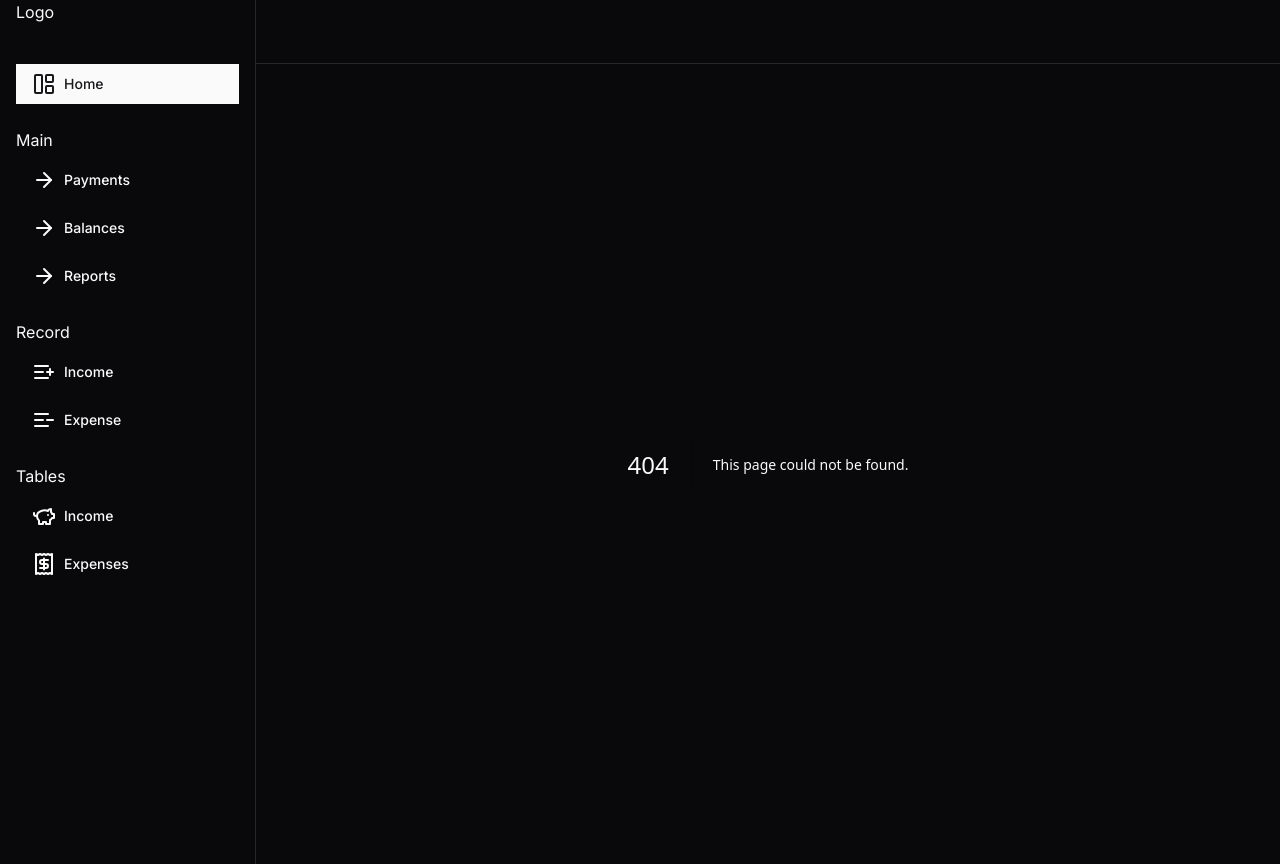
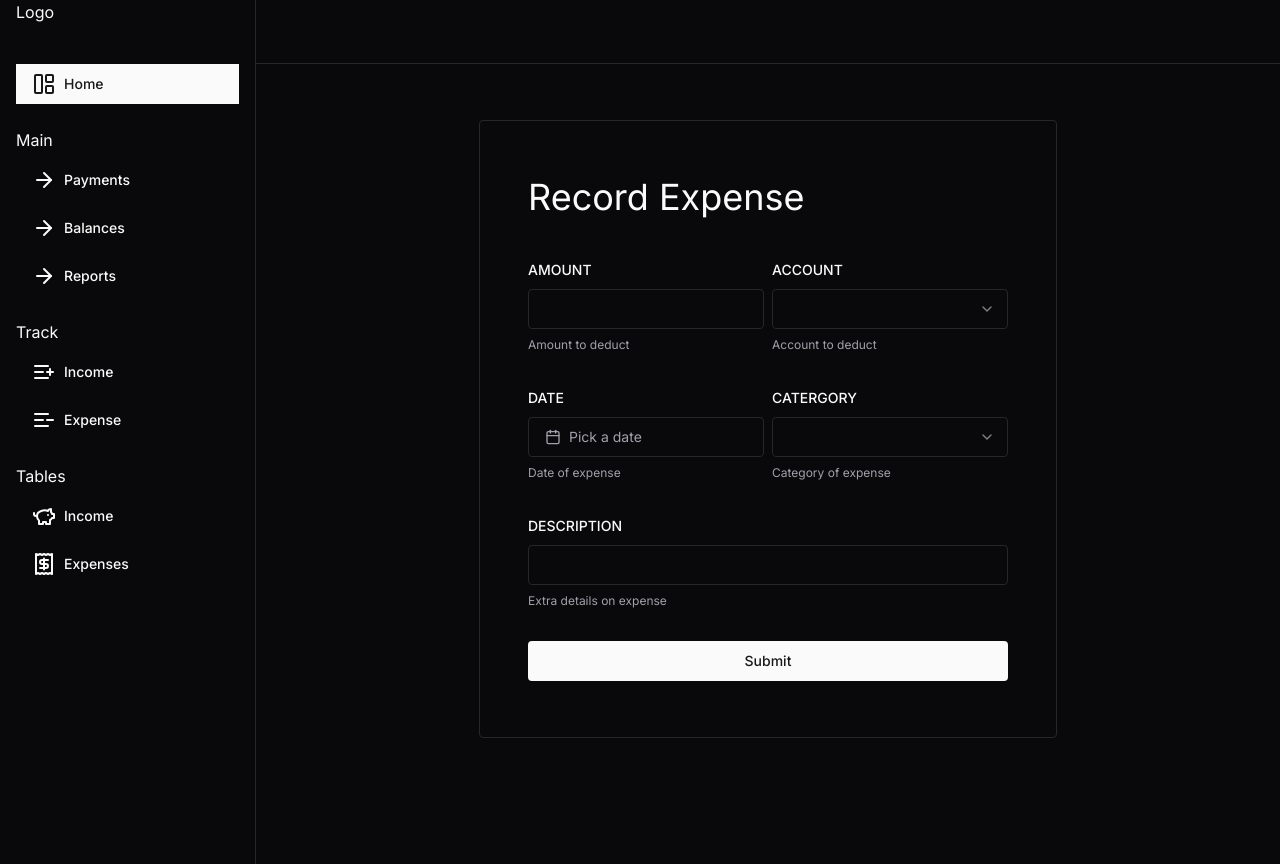
Before and after one commit to michaelcanonizado/finance-tracker, a Next.js app: page /user/track/expense in a window 1280 px wide. Before the commit this address had no page. Built offline with nearby package versions, Linux system fonts and the light colour scheme.

Commit message:
refactor: changed route names from record/income and record/expense to track/income and track/expense

```diff
--- a/src/app/(dashboard)/[username]/record/expense/page.tsx
+++ b/src/app/(dashboard)/[username]/track/expense/page.tsx
@@ -1,6 +1,6 @@
 import React from "react";
 
-import DashboardRecordForm from "@/components/dashboard/record/DashboardRecordForm";
+import DashboardRecordForm from "@/components/dashboard/track/DashboardRecordForm";
 
 const RecordExpense = () => {
   return (
--- a/src/app/(dashboard)/[username]/record/income/page.tsx
+++ b/src/app/(dashboard)/[username]/track/income/page.tsx
@@ -1,6 +1,6 @@
 import React from "react";
 
-import DashboardRecordForm from "@/components/dashboard/record/DashboardRecordForm";
+import DashboardRecordForm from "@/components/dashboard/track/DashboardRecordForm";
 
 const RecordIncome = () => {
   return (
--- /dev/null
+++ b/src/components/dashboard/track/DatePicker.tsx
@@ -0,0 +1,7 @@
+import React from "react";
+
+const DatePicker = () => {
+  return <div>DatePicker</div>;
+};
+
+export default DatePicker;
--- a/src/components/navigation/sidebar/DashboardSidebar.tsx
+++ b/src/components/navigation/sidebar/DashboardSidebar.tsx
@@ -41,16 +41,16 @@ const DashboardSidebar = ({ className }: { className?: string }) => {
       ],
     },
     {
-      title: "Record",
+      title: "Track",
       routes: [
         {
           title: "Income",
-          href: `/${user}/record/income`,
+          href: `/${user}/track/income`,
           icon: <ListPlus className={linkIconClasses} />,
         },
         {
           title: "Expense",
-          href: `/${user}/record/expense`,
+          href: `/${user}/track/expense`,
           icon: <ListMinus className={linkIconClasses} />,
         },
       ],
```
Also changed, not shown: src/components/dashboard/track/DashboardRecordForm.tsx (renamed from src/components/dashboard/record/DashboardRecordForm.tsx).
